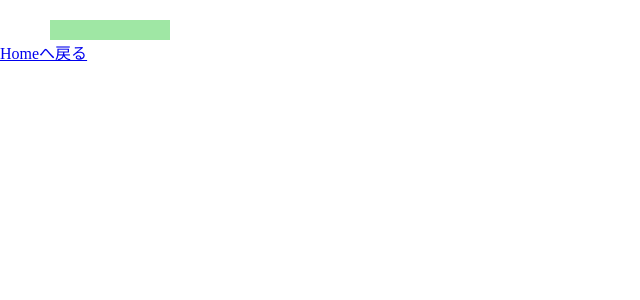
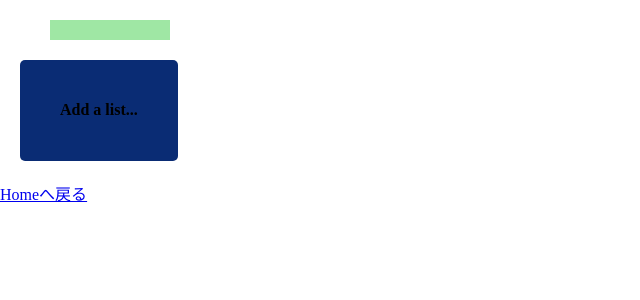
Before and after one commit to kupuma-ru21/trello-demo-react, a React app: page /createdBoard in a window 1280 px wide. Shown: the top 300 px of the page, without its empty margins (0-640 px from the left). Built offline with nearby package versions, Linux system fonts and the light colour scheme.

Commit message:
feat: モーダル関連を作成

```diff
--- /dev/null
+++ b/src/components/SimpleModal.tsx
@@ -0,0 +1,52 @@
+import React, { useState } from 'react';
+
+const AddListAreaStyle = {
+  display: 'flex',
+  backgroundColor: '#0a2c74',
+  margin: 20,
+  padding: '20px 40px',
+  borderRadius: 5,
+  width: 'fit-content',
+  cursor: 'pointer',
+};
+
+const modalStyle = {
+  backgroundColor: '#575757',
+  padding: '20px 12px',
+  width: 250,
+  margin: '20px 0',
+  height: 75,
+  borderRadius: 5,
+  marginLeft: 20,
+};
+
+const inputStyle = {
+  border: '2.5px solid',
+  borderRadius: 5,
+  fontSize: 16,
+  padding: '11px 15px',
+};
+
+const SimpleModal = () => {
+  const [addListFlag, setAddListFlag] = useState(true);
+  const onClick = () => {
+    setAddListFlag(false);
+  };
+
+  return (
+    <div>
+      <div
+        style={addListFlag === true ? AddListAreaStyle : { display: 'none' }}
+        onClick={onClick}
+      >
+        <h4>Add a list...</h4>
+      </div>
+      <div style={addListFlag === false ? modalStyle : { display: 'none' }}>
+        <form>
+          <input style={inputStyle} placeholder="add a list" />
+        </form>
+      </div>
+    </div>
+  );
+};
+export default SimpleModal;
--- a/src/components/TransitionDestination.tsx
+++ b/src/components/TransitionDestination.tsx
@@ -1,15 +1,16 @@
 import React, { useContext } from 'react';
 import { Link } from 'react-router-dom';
 import AppContext from 'contexts/AppContext';
+import SimpleModal from 'components/SimpleModal';
 
-const targetStyle = {
+const textBackStyle = {
   display: 'flex',
   justifyContent: 'start',
   paddingTop: 20,
   width: '100%',
 };
 
-const sampleStyle = {
+const textStyle = {
   backgroundColor: '#9fe7a4',
   padding: '10px 60px',
   margin: '0 0 0 50px',
@@ -19,9 +20,10 @@ const About = () => {
   const { state } = useContext(AppContext);
   return (
     <div>
-      <div style={targetStyle}>
-        <h1 style={sampleStyle}>{state.transitionText}</h1>
+      <div style={textBackStyle}>
+        <h1 style={textStyle}>{state.transitionText}</h1>
       </div>
+      <SimpleModal />
       <Link to="/">Homeへ戻る</Link>
     </div>
   );
```
